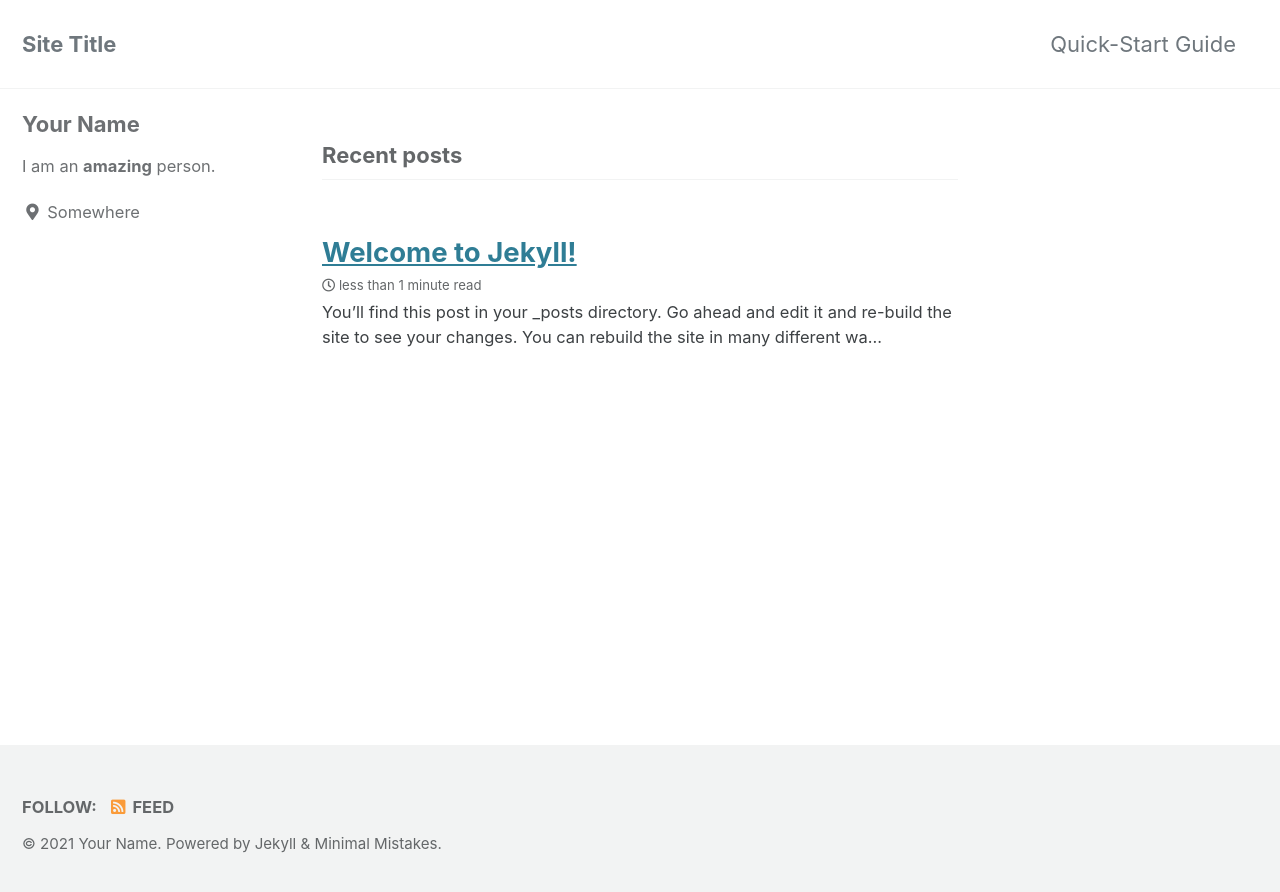
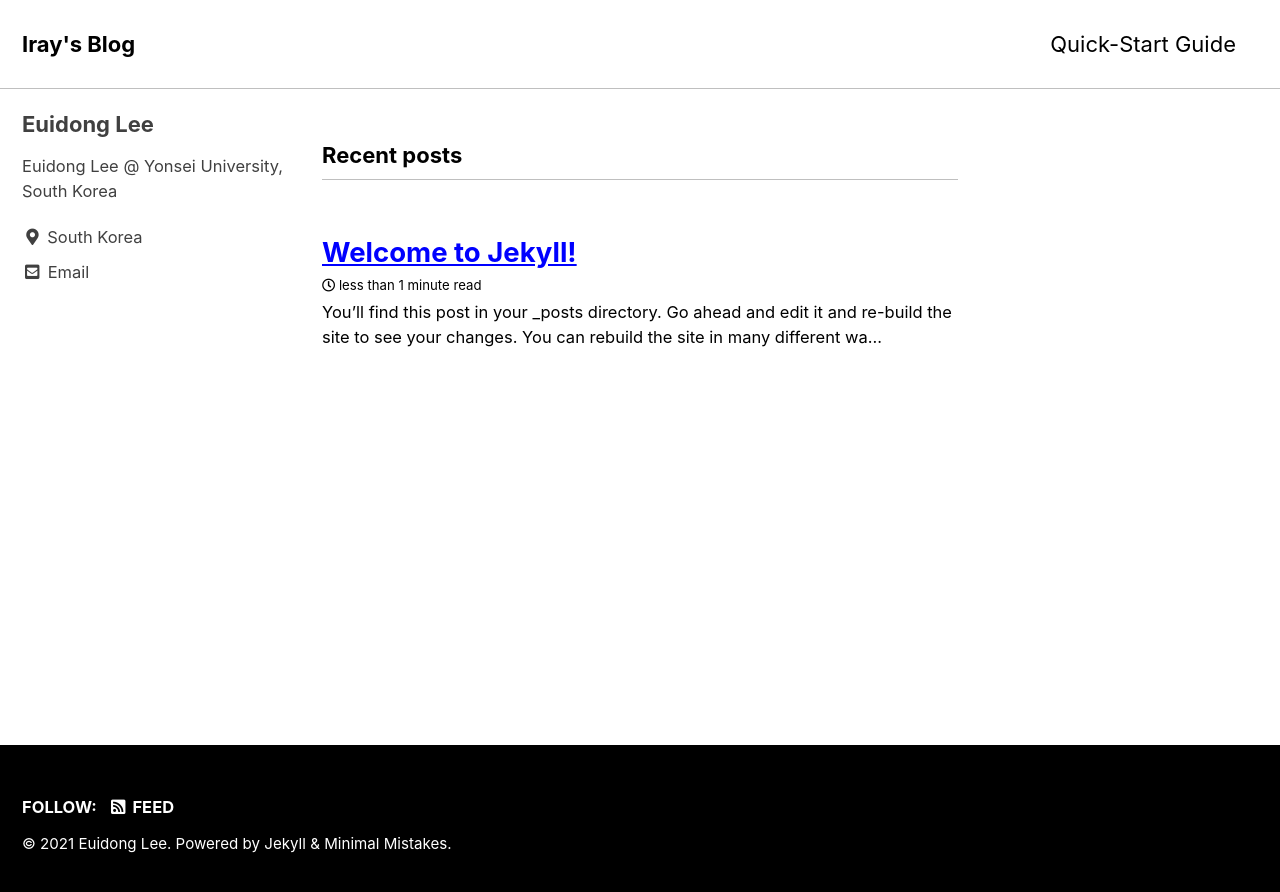
Before and after one commit to euidonglee/euidonglee.github.io, a Jekyll site: the page built from index.html, in a window 1280 px wide. Shown: the top 892 px of the page. Built offline with Jekyll 4.4.1, drawn with Linux system fonts in a browser that asks for light colours; cached includes are drawn as plain includes; the list of posts is cut into pages by our own code.

Commit message:
Update _config.yml

```diff
--- a/_config.yml
+++ b/_config.yml
@@ -12,15 +12,15 @@
 
 # theme                  : "minimal-mistakes-jekyll"
 remote_theme           : "mmistakes/minimal-mistakes"
-minimal_mistakes_skin    : "default" # "air", "aqua", "contrast", "dark", "dirt", "neon", "mint", "plum", "sunrise"
+minimal_mistakes_skin    : "contrast" # "air", "aqua", "contrast", "dark", "dirt", "neon", "mint", "plum", "sunrise"
 
 # Site Settings
 locale                   : "en-US"
-title                    : "Site Title"
+title                    : "Iray's Blog"
 title_separator          : "-"
 subtitle                 : # site tagline that appears below site title in masthead
-name                     : "Your Name"
-description              : "An amazing website."
+name                     : "Euidong Lee"
+description              : "Iray's Blog"
 url                      : "https://euidonglee.github.io"
 baseurl                  : # the subpath of your site, e.g. "/blog"
 repository               : "euidonglee/euidonglee.github.io"
@@ -94,15 +94,15 @@ analytics:
 
 # Site Author
 author:
-  name             : "Your Name"
+  name             : "Euidong Lee"
   avatar           : # path of avatar image, e.g. "/assets/images/bio-photo.jpg"
-  bio              : "I am an **amazing** person."
-  location         : "Somewhere"
-  email            :
+  bio              : "Euidong Lee @ Yonsei University, South Korea"
+  location         : "South Korea"
+  #email            :
   links:
     - label: "Email"
       icon: "fas fa-fw fa-envelope-square"
-      # url: "mailto:your.name@email.com"
+      url: "mailto:euidonglee96@gmail.com"
     - label: "Website"
       icon: "fas fa-fw fa-link"
       # url: "https://your-website.com"
```
